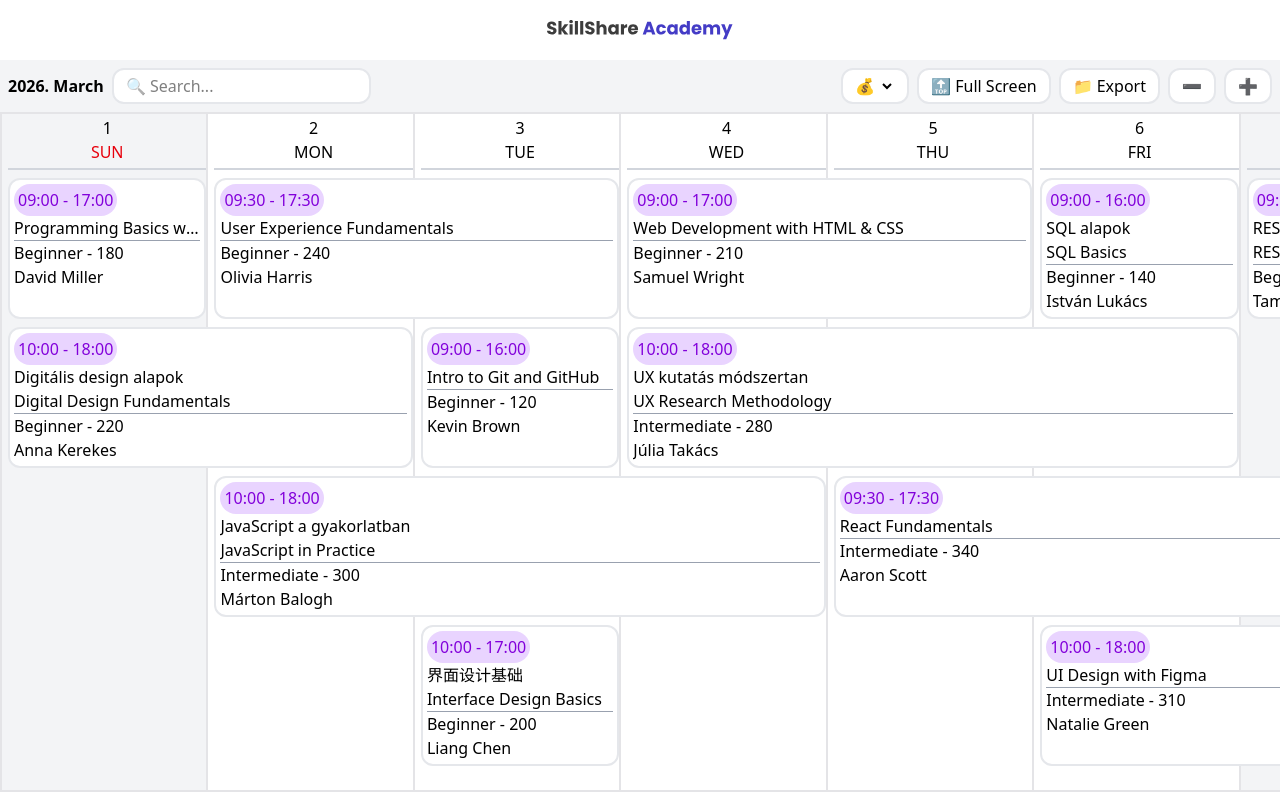
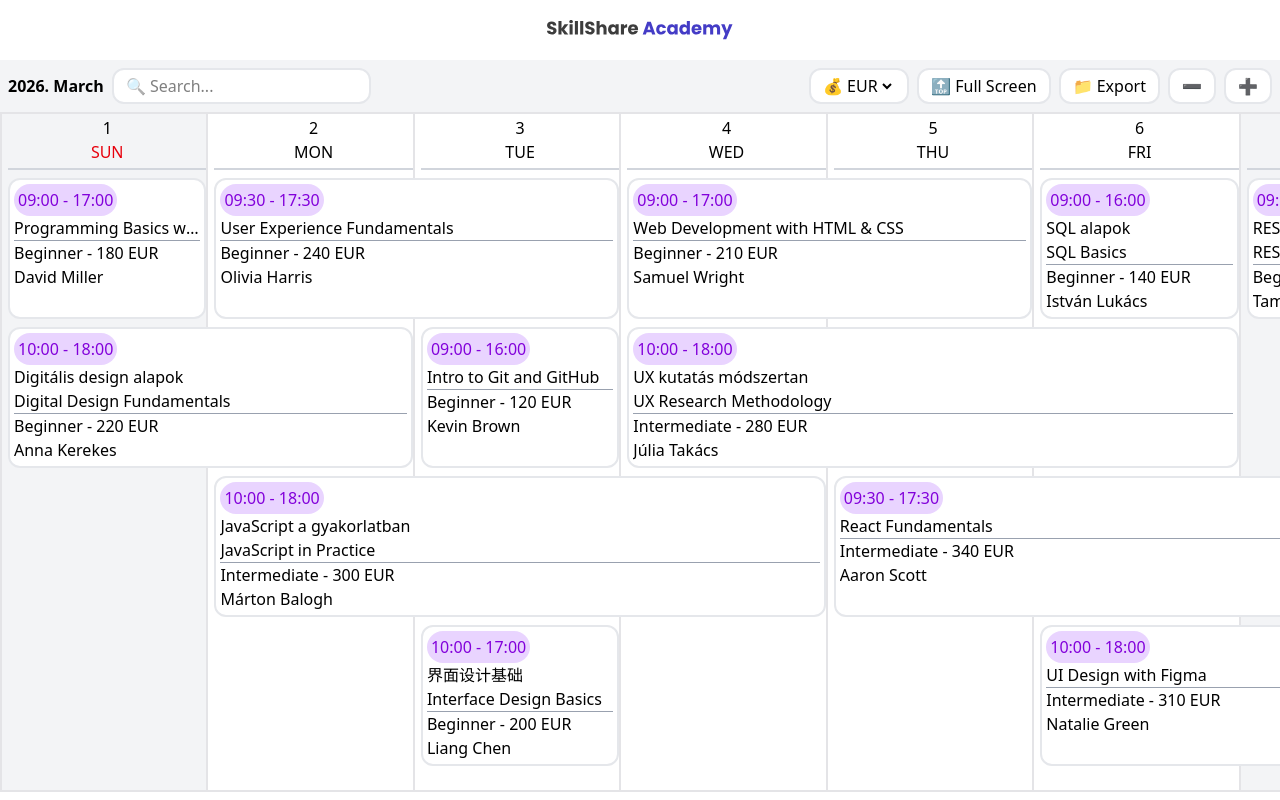
Before and after one commit to kiralysanyi/es2027-s17-r1-169, a React (Vite) app in the folder phase-2-src/: page / in a window 1280 px wide. Built offline with nearby package versions, Linux system fonts and the light colour scheme.

Commit message:
add currency switching functionality

```diff
--- a/phase-2-src/src/App.jsx
+++ b/phase-2-src/src/App.jsx
@@ -9,6 +9,7 @@
     const [currencies, setCurrencies] = useState(null)
     const [scale, setScale] = useState(1)
     const [filteredCourses, setFilteredCourses] = useState(null)
+    const [selectedCurrency, setSelectedCurrency] = useState({name: "EUR", value: 1})
 
     useEffect(() => {
         fetch("/phase-2/courses.json", {
@@ -62,9 +63,13 @@
 
     return <div className="flex flex-col h-full">
         <Header />
-        <Controls onSearch={onSearch} onScaleChange={setScale} />
+
         {
-            filteredCourses && currencies ? <Calendar scale={scale} startDay={7} endDay={31} courses={filteredCourses} /> : ""
+            currencies ? <Controls onSearch={onSearch} onScaleChange={setScale} onCurrencyChange={setSelectedCurrency} currencies={currencies} /> : ""
+        }
+
+        {
+            filteredCourses && currencies && selectedCurrency ? <Calendar currency={selectedCurrency} scale={scale} startDay={7} endDay={31} courses={filteredCourses} /> : ""
         }
     </div>
 }
--- a/phase-2-src/src/components/Calendar.jsx
+++ b/phase-2-src/src/components/Calendar.jsx
@@ -11,13 +11,13 @@
  * @param {int} props.startDay - Starting weekday
  * @param {number} props.endDay - Total number of days but i call it endDay because it sounded better
  * @param {Array} props.courses - Courses object
- * @param {Object} props.currencies - Currencies object
+ * @param {Object} props.currency - Currency object
  * @param {number} props.scale - Scale of diagram
  * * @returns {React.JSX.Element} Component
  * * @example
  * <Calendar startDay="sunday" endDay={31} />
  */
-const Calendar = ({ startDay, endDay, courses, currencies, scale }) => {
+const Calendar = ({ startDay, endDay, courses, currency, scale }) => {
     const positionedCourses = positionCourses(courses)
     const dayMap = calcDayNames(startDay, endDay)
     return <div className="w-full overflow-x-auto flex-1 h-full relative">
@@ -43,7 +43,7 @@
 
             {/* Render courses */}
             {
-                positionedCourses.map(course => <Course course={course} />)
+                positionedCourses.map(course => <Course currency={currency} course={course} />)
             }
         </div>
     </div>
--- a/phase-2-src/src/components/Controls.jsx
+++ b/phase-2-src/src/components/Controls.jsx
@@ -5,10 +5,13 @@
  * @param {Object} props
  * @param {Function} props.onScaleChange
  * @param {Function} props.onSearch
+ * @param {Function} props.onCurrencyChange
+ * @param {Object} props.currencies
  * @returns
  */
-const Controls = ({ onScaleChange, onSearch }) => {
-    const [scale, setScale] = useState(1)
+const Controls = ({ onScaleChange, onSearch, onCurrencyChange, currencies }) => {
+    const [scale, setScale] = useState(1);
+    const [currency, setCurrency] = useState({name: "EUR", value: 1})
 
     const scaleUp = () => {
         if (scale < 5) {
@@ -26,6 +29,11 @@
         }
     }
 
+    const changeCurrency = (ev) => {
+        setCurrency(JSON.parse(ev.target.value));
+        onCurrencyChange(JSON.parse(ev.target.value))
+    }
+
     const [searchValue, setSearchValue] = useState("")
 
     return <div className="flex flex-row gap-2 bg-gray-100 p-2 align-middle">
@@ -35,7 +43,9 @@
         {/* TODO: actually fill this up with data and add functionality */}
         <div className="input-group ml-auto">
             <label htmlFor="currency">💰</label>
-            <select name="currency" id="currency"></select>
+            <select name="currency" value={currency} id="currency" onChange={changeCurrency}>
+                {Object.keys(currencies).map(currency => <option value={JSON.stringify({ name: currency, value: currencies[currency] })}>{currency}</option>)}
+            </select>
         </div>
         <button className="control-button">🔝 Full Screen</button>
         <button className="control-button"> 📁 Export</button>
--- a/phase-2-src/src/components/Course.jsx
+++ b/phase-2-src/src/components/Course.jsx
@@ -4,9 +4,10 @@
  * Course card to use in calendar
  * @param {Object} props - Component props
  * @param {Object} props.course - Course object
+ * @param {Object} props.currency - Currency object
  * @returns {React.JSX.Element} Component
  */
-const Course = ({ course }) => {
+const Course = ({ course, currency }) => {
     const startDate = new Date(course["startDate"]);
     const endDate = new Date(course["endDate"]);
 
@@ -29,7 +30,7 @@
         </span> : ""}
         <div className="w-full bg-gray-400" style={{height: "1px"}}></div>
         <span>
-            {course.difficulty} - {course.price}
+            {course.difficulty} - {Math.floor(course.price / currency.value)} {currency.name}
         </span>
 
         <span>
```
